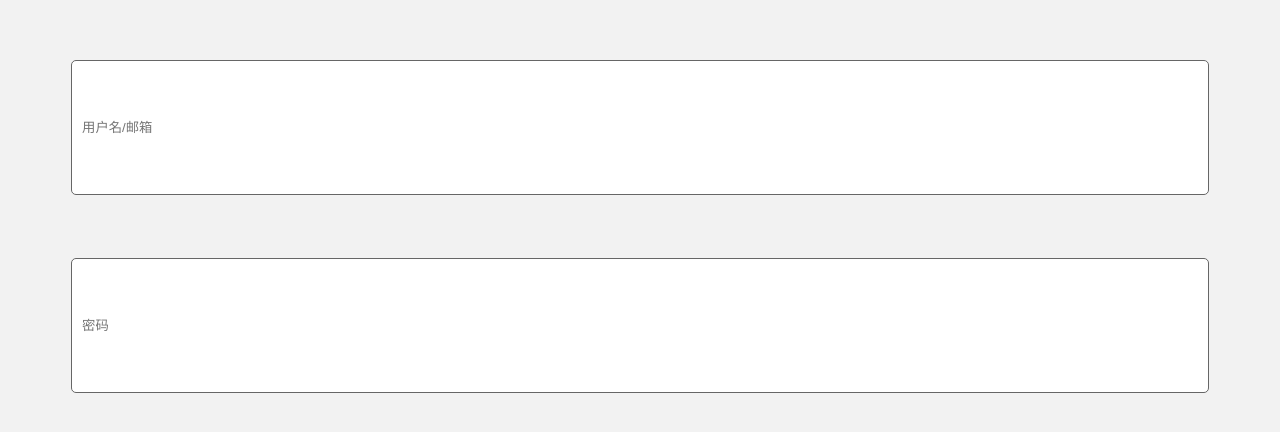
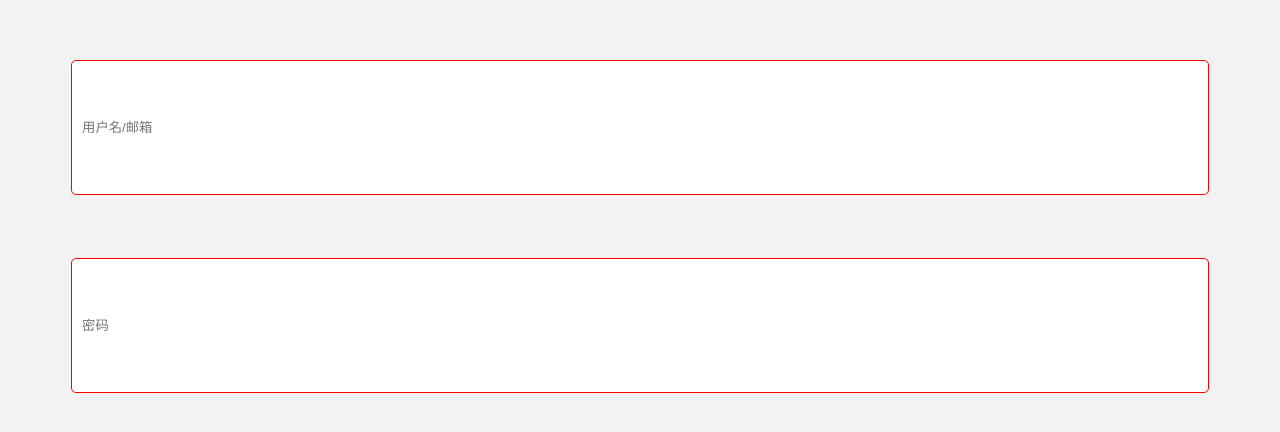
Before and after one commit to WickWen/headline, a Vue app: page /#/login in a window 1280 px wide. Shown: the part 104-536 px from the top of the page. Built offline with nearby package versions, Linux system fonts and the light colour scheme; a small style sheet from the web is missing.

Commit message:
表单验证和动态的class

```diff
--- a/src/components/AuthInput.vue
+++ b/src/components/AuthInput.vue
@@ -8,8 +8,8 @@
       :placeholder="placeholder"
       @input="testVlaue"
       :class="{
-      error:isValid,
-      success:!isValid
+      error:!isValid,
+      success:isValid
 
     }"
     />
@@ -51,11 +51,11 @@ export default {
     box-sizing: border-box;
     border-radius: 5px;
   }
-}
-.error {
-  border-color: red;
-}
-.success {
-  border-color: #000;
+  .error {
+    border-color: red;
+  }
+  .success {
+    border-color: #000;
+  }
 }
 </style>
```
